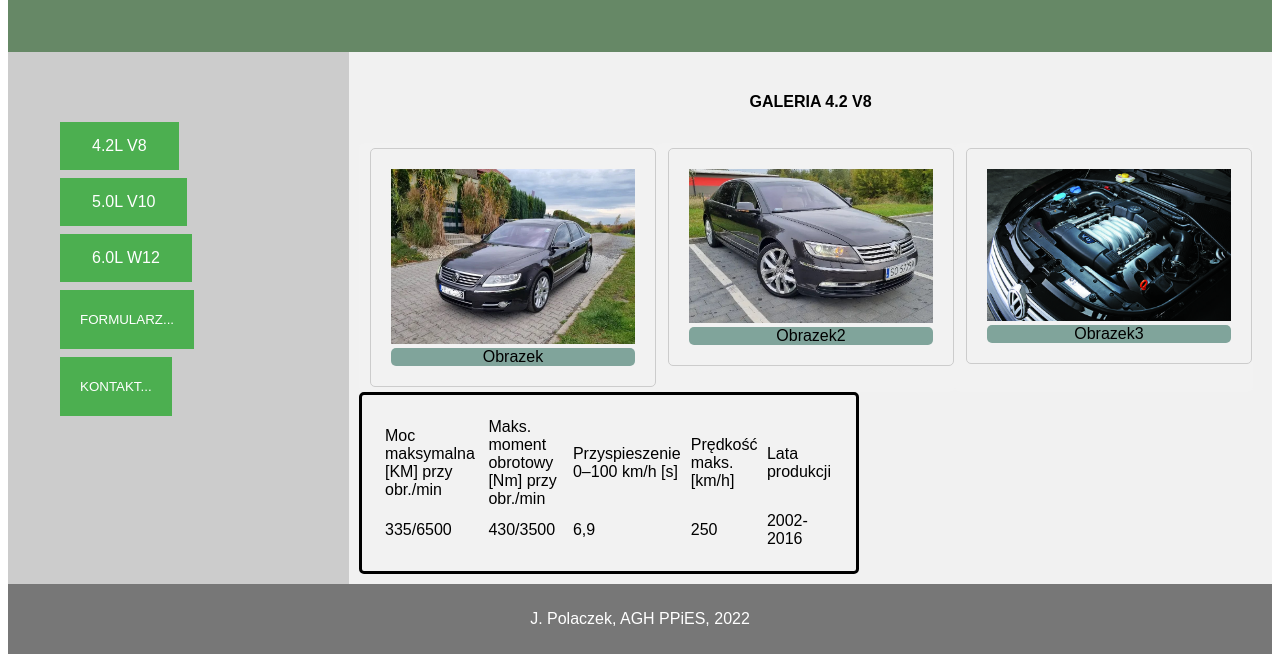
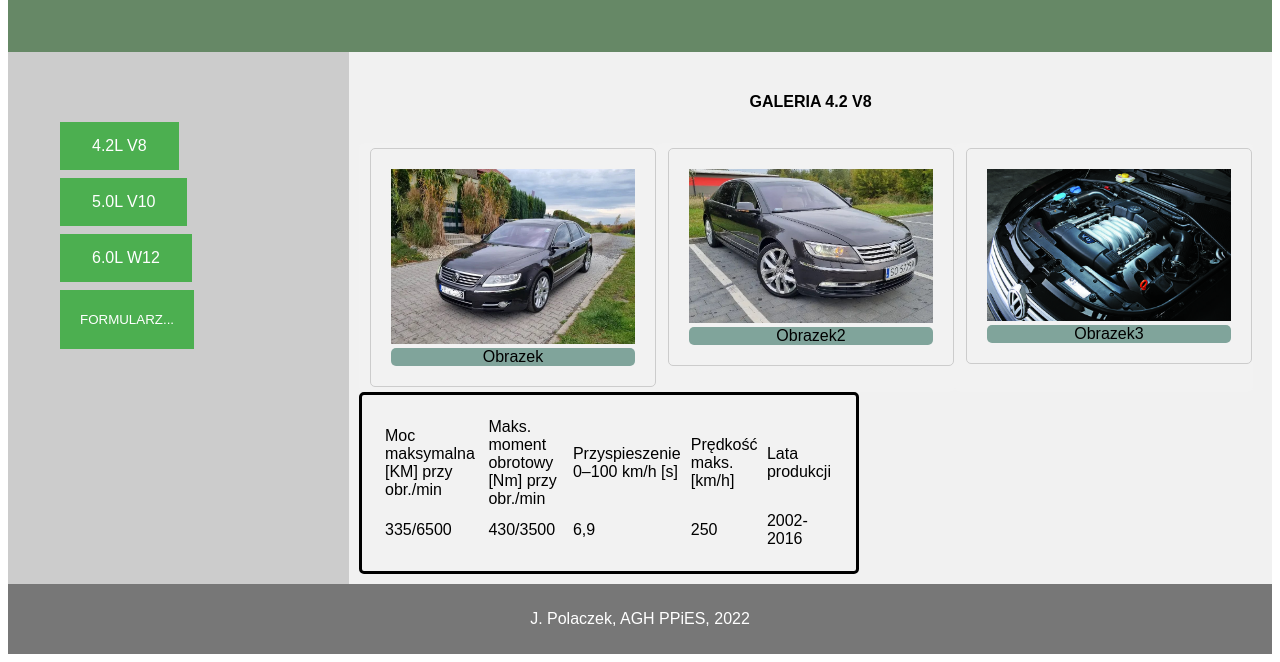
Before and after one commit to jacobpola/Phaeton, a plain HTML site: page index.html in a window 1280 px wide. Shown: the part 164-826 px from the top of the page. Drawn offline with Linux system fonts and the light colour scheme.

Commit message:
Update index.html

```diff
--- a/index.html
+++ b/index.html
@@ -26,15 +26,10 @@
             <li onclick="menu('engine2')"><button class="button" >5.0L V10</button></li>
             <li onclick="menu('engine3')"><button class="button" >6.0L W12</button></li>
             <li>
-				<form action="https://docs.google.com/forms/d/1sJ3GN2XIjo35IqP7pz48o3VoKMcZOTOyLvQ2yXM2SA4/" class="button">
-					<input type="submit" value="FORMULARZ..." />
-				</form>
-			</li>
-			<li>
-				<form action="mailto:kolonaukowephaetonagh@googlegroups.com" class="button">
-					<input type="submit" value="KONTAKT..." />
-				</form>
-			</li>
+		<form action="https://docs.google.com/forms/d/1sJ3GN2XIjo35IqP7pz48o3VoKMcZOTOyLvQ2yXM2SA4/" class="button">
+		<input type="submit" value="FORMULARZ..." />
+		</form>
+	    </li>
         </ul>
     </nav>
     <article id="engine1" class="engines">
```
